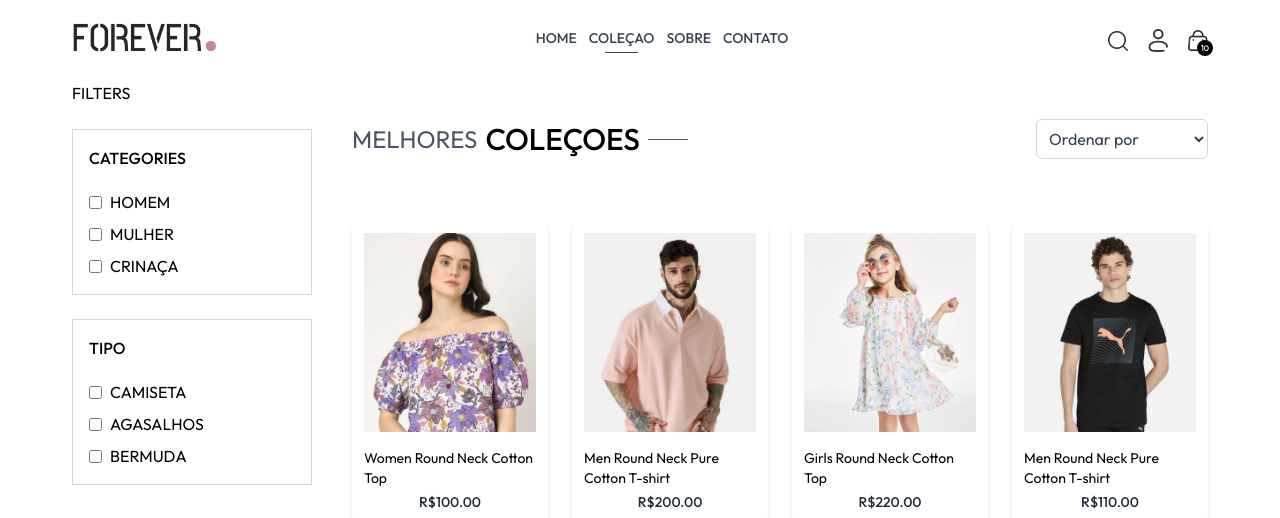
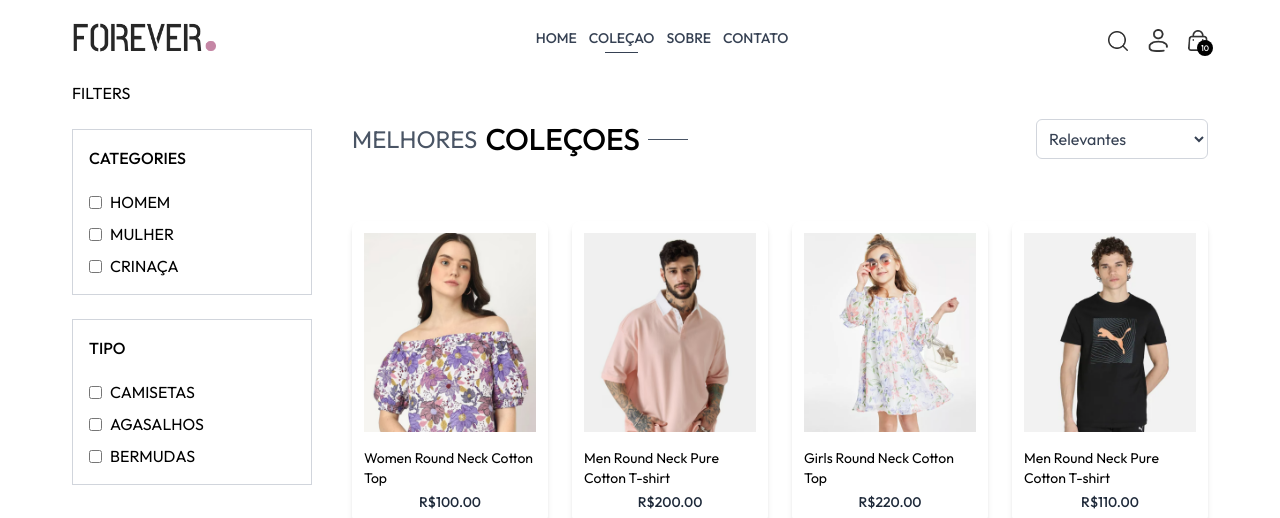
Before and after one commit to Victorhugopinheiro/E-commerce, a React (Vite) app: page /collection in a window 1280 px wide. Shown: the top 518 px of the page. Built offline with nearby package versions, Linux system fonts and the light colour scheme.

Commit message:
'building-filter-for-price'

```diff
--- a/src/pages/Collection.tsx
+++ b/src/pages/Collection.tsx
@@ -28,6 +28,7 @@ function Collection() {
 
   const [category, setCategory] = useState<string[]>([]);
   const [subCategory, setSubCategory] = useState<string[]>([]);
+  const [sortProducts, setSortProducts] = useState<string>("Relevant");
 
   useEffect(() => {
     const handleResize = () => {
@@ -70,6 +71,29 @@ function Collection() {
     }
   }
 
+  const sortItems = () => {
+
+
+
+    const showProducts = [...filterProducts];
+
+    switch (sortProducts) {
+      case "Low-high":
+        showProducts.sort((a, b) => a.price - b.price);
+        setFilterProducts([...showProducts]);
+        break;
+
+      case "High-low":
+        showProducts.sort((a, b) => b.price - a.price);
+        setFilterProducts([...showProducts]);
+        break;
+
+      default:
+        setFilterProducts([...products!]);
+        break;
+    }
+  }
+
   const gettingFilteredProducts = () => {
     if (category.length > 0) {
       const filtered = products!.filter(product => category.includes(product.category));
@@ -91,6 +115,10 @@ function Collection() {
     gettingFilteredProducts();
 
   }, [category, subCategory]);
+
+  useEffect(() => {
+    sortItems()
+  }, [sortProducts])
 
   return (
     <div className="flex flex-col sm:flex-row gap-10">
@@ -119,9 +147,9 @@ function Collection() {
         <div className={`flex flex-col my-6 justify-center gap-2 border p-4  border-gray-300 ${showFilters ? "" : "hidden"}`}>
           <p className="mb-3 font-medium">TIPO</p>
 
-          <Checkbox onChange={changeSubcategory} title="CAMISETA" value="Topwear" />
+          <Checkbox onChange={changeSubcategory} title="CAMISETAS" value="Topwear" />
           <Checkbox onChange={changeSubcategory} title="AGASALHOS" value="Winterwear" />
-          <Checkbox onChange={changeSubcategory} title="BERMUDA" value="Bottomwear" />
+          <Checkbox onChange={changeSubcategory} title="BERMUDAS" value="Bottomwear" />
         </div>
 
       </div>
@@ -133,11 +161,11 @@ function Collection() {
           <Tittle title1="MELHORES" title2="COLEÇOES" />
 
 
-          <select className="border border-gray-300 rounded-md p-2 text-gray-700">
-            <option value="default">Ordenar por</option>
-            <option value="price-asc">Preço: Baixo a Alto</option>
-            <option value="price-desc">Preço: Alto a Baixo</option>
-            <option value="newest">Mais Novo</option>
+          <select onChange={(e) => setSortProducts(e.target.value)} className="border border-gray-300 rounded-md p-2 text-gray-700">
+            <option value="Relevant">Relevantes</option>
+            <option value="Low-high">Preço: Baixo a Alto</option>
+            <option value="High-low">Preço: Alto a Baixo</option>
+
           </select>
         </div>
 
```
